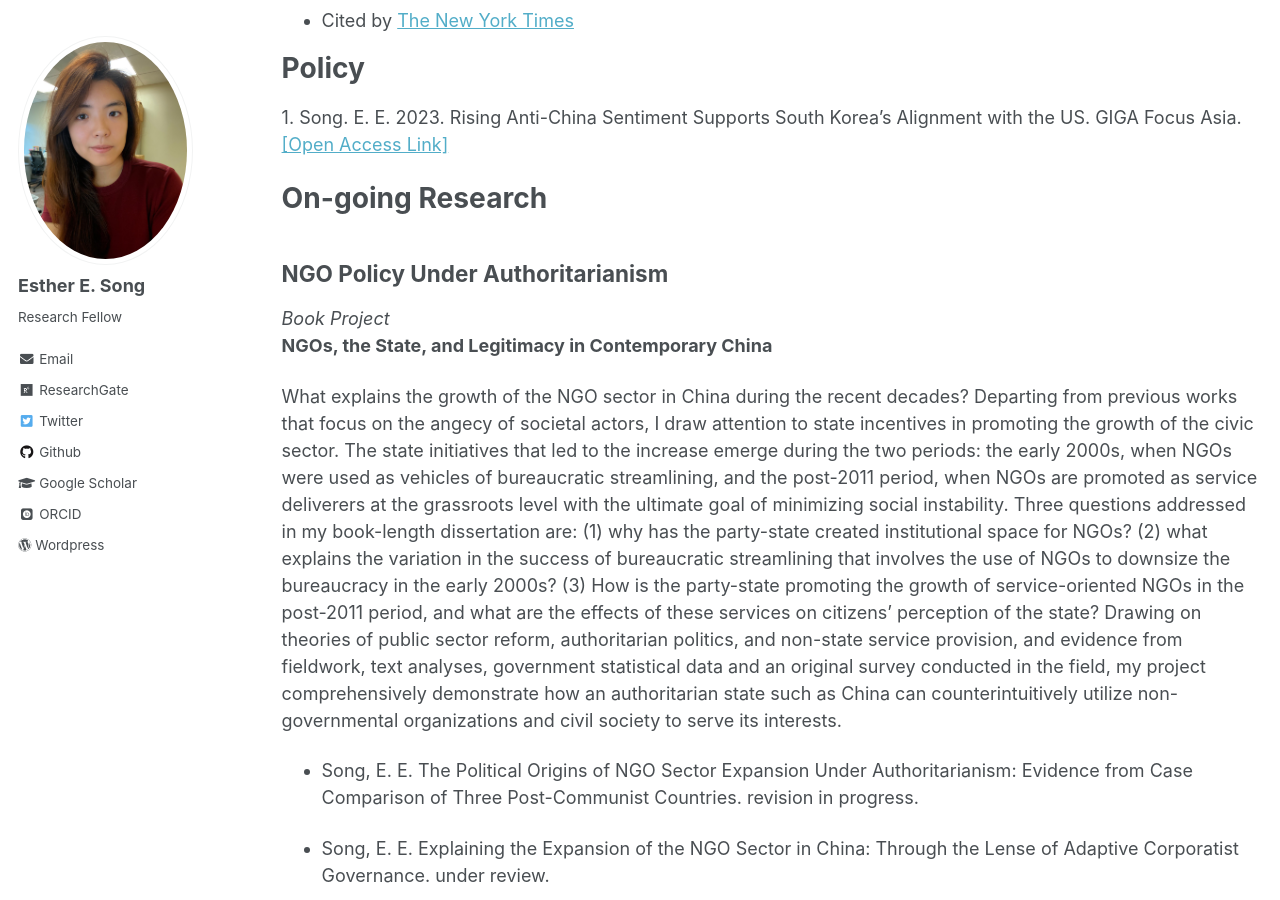
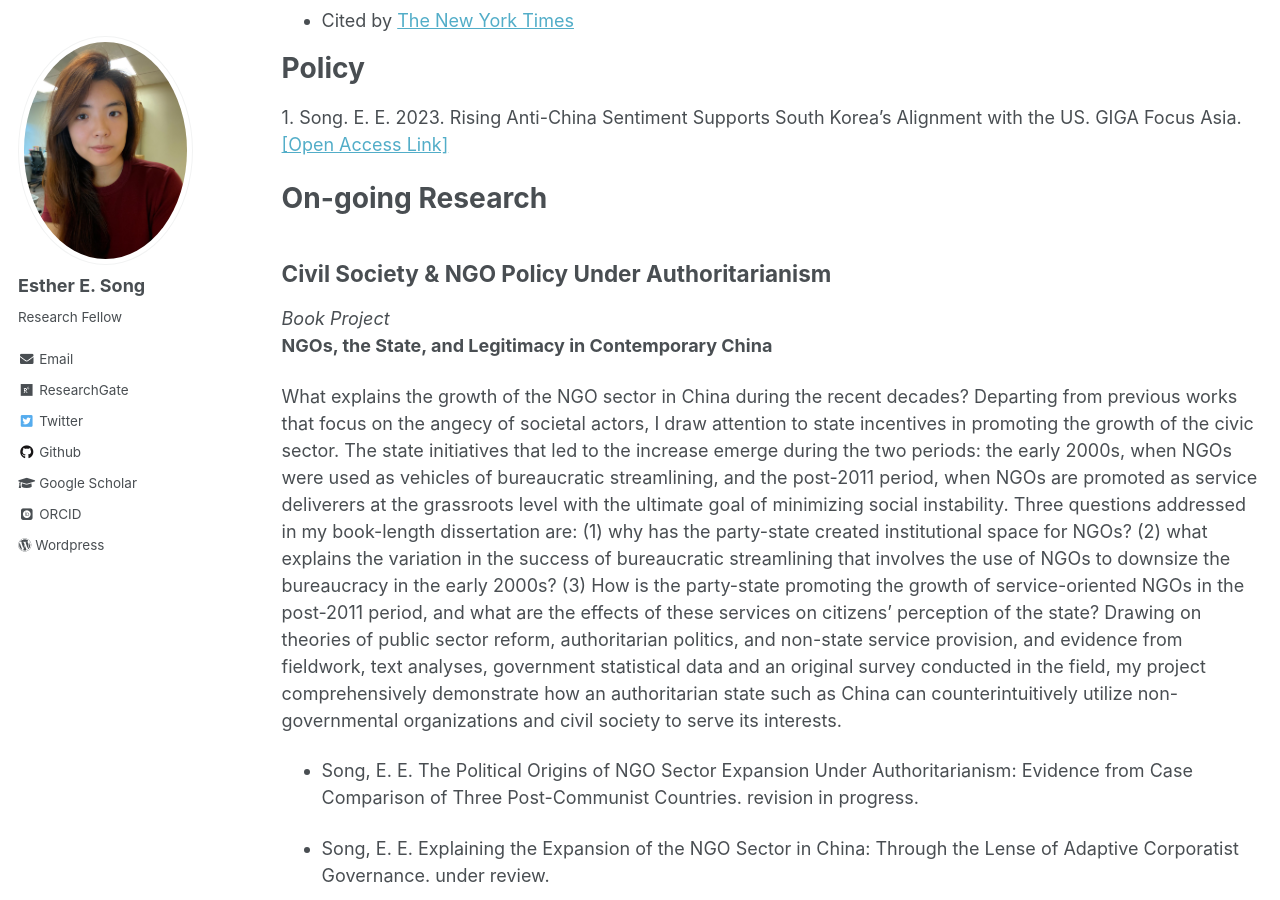
Before and after one commit to ehsong/ehsong.github.io, a Jekyll site: the page built from _pages/research.md, in a window 1280 px wide and 900 px high, scrolled down 1135 px. Built offline with Jekyll 4.4.1, drawn with Linux system fonts in a browser that asks for light colours; some web fonts are replaced.

Commit message:
Update research.md

```diff
--- a/_pages/research.md
+++ b/_pages/research.md
@@ -35,7 +35,7 @@ My research interests span across topics such as civil society and NGO policy, a
 1\. Song. E. E. 2023. Rising Anti-China Sentiment Supports South Korea’s Alignment with the US. GIGA Focus Asia. [[Open Access Link]](https://www.giga-hamburg.de/en/publications/giga-focus/rising-anti-china-sentiment-supports-south-koreas-alignment-with-the-us)
 
 # On-going Research
-## NGO Policy Under Authoritarianism
+## Civil Society & NGO Policy Under Authoritarianism
 
 *Book Project*
 **NGOs, the State, and Legitimacy in Contemporary China**
```
